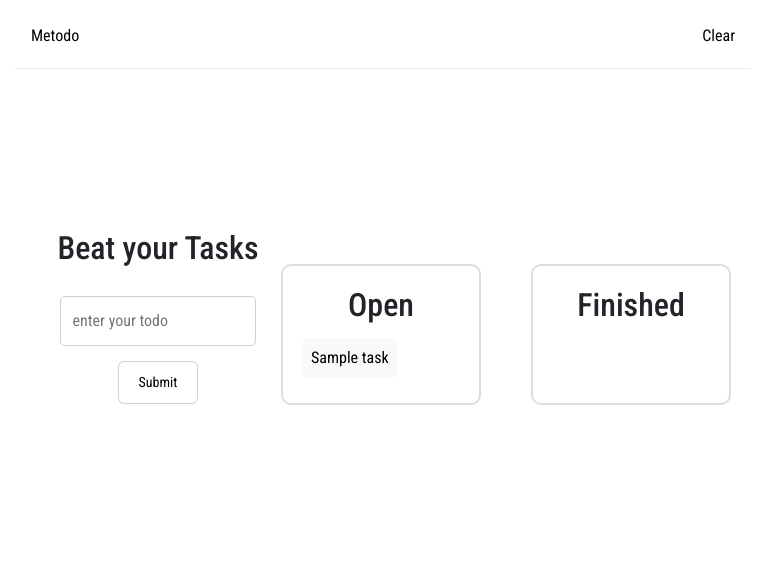
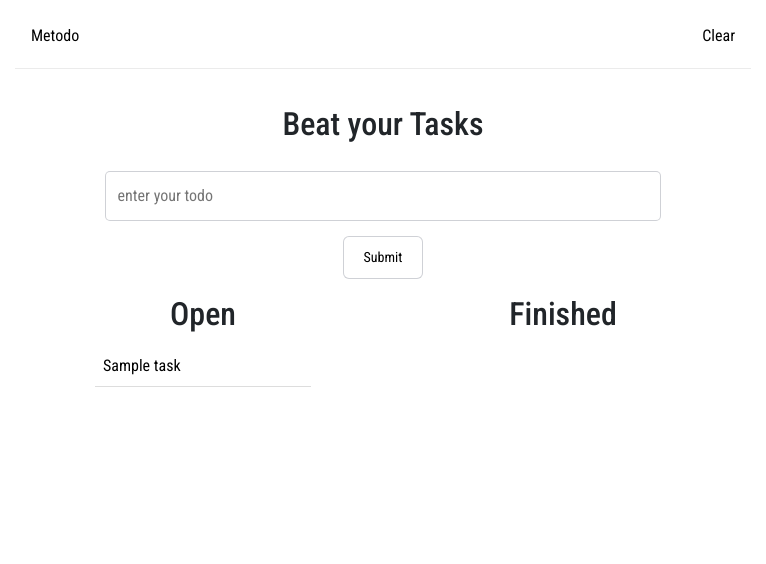
Before and after one commit to metaamiri/web-based-todolist, a Django app: template list/templates/list/index.html in a window 1280 px wide. Shown: the top 564 px of the page, without its empty margins (257-1023 px from the left). Run offline with Django 5.2, Linux system fonts and the light colour scheme; tables that the repository leaves empty hold one stand-in row (values such as "Sample post"); the template is opened without the code that fills it: values that come from a table or form of the project are taken from there, most other values are stand-ins (such as "Sample title", 1, 10 or a date in 2020).

Commit message:
fix showing tasks

```diff
--- a/list/static/list/style.css
+++ b/list/static/list/style.css
@@ -47,7 +47,7 @@ body{
 .body-content-container{
   width: 100%;
   padding: 20px;
-  display: flex;
+
   justify-content: center;
   align-items: center;
   height: 60vh;
@@ -89,28 +89,30 @@ input[type="submit"]:hover {
 }
 
 
-.columns {
-  display: flex;
-  justify-content: center;
-  margin-top: 20px;
-  gap: 50px;
-}
-
-.column {
-  width: 200px;
-  padding: 20px;
-  border: 2px solid #ddd;
-  border-radius: 10px;
+.tasks-column {
+  /* border: 2px solid #ddd; */
+  /* border-radius: 10px; */
   background: rgba(255, 255, 255, 0.8);
   backdrop-filter: blur(10px);
-  text-align: center;
+  text-align: left;
 }
 
 
-.columns li {
+/* #tasks-column ul li {
+  display: block;
   padding: 8px;
+  border-bottom: 1px solid #ddd;
+
   margin: 5px 0;
   background: #f9f9f9;
-  border-radius: 5px;
+  cursor: pointer;
+} */
+
+#openTasks li{
+  display: flex;
+  width: 100%; /* عرض کامل */
+  padding: 8px;
+  border-bottom: 1px solid #ddd; /* خط جداکننده برای زیبایی */
+  margin: 5px 0;
   cursor: pointer;
 }
--- a/list/templates/list/index.html
+++ b/list/templates/list/index.html
@@ -38,10 +38,10 @@
               </form>
             </div>
 
-            {% if tasks.length > 0 %}
             <div class="tasks">
-              <div class="columns">
-                <div class="column">
+              <div class="row justify-content-around">
+                  <div class="col-4">
+                    <div id="task-column">
                       <h2>Open</h2>
                       <ul id="openTasks">
                         {% for task in tasks %}
@@ -49,13 +49,16 @@
                         {% endfor %}
                       </ul>
                     </div>
-                <div class="column">
+                  </div>
+                  <div class="col-4">
+                    <div id="task-column">
                       <h2>Finished</h2>
                       <ul id="finishedTasks"></ul>
                     </div>
                   </div>
               </div>
-            {% endif %}
+            </div>
+
         </div>
       </div>
       <div class="col">
```
Also changed, not shown: db.sqlite3. Lines whose indentation alone changed are shown as unchanged.
